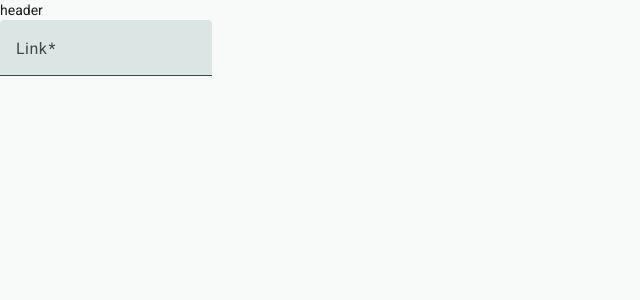
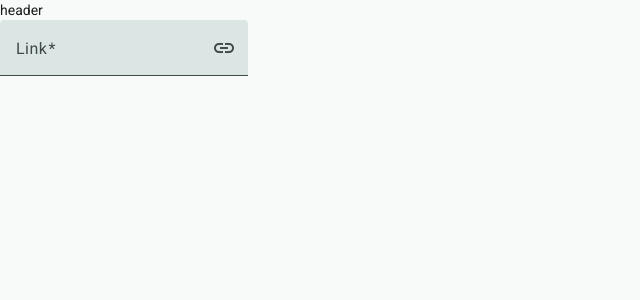
Before and after one commit to kolodziejczyks/de-dezinformacja, an Angular app: page / in a window 1280 px wide. Shown: the top 300 px of the page, without its empty margins (0-640 px from the left). Built offline with nearby package versions, Linux system fonts and the light colour scheme.

Commit message:
feat: icons

```diff
--- a/src/app/news-search/news-search.html
+++ b/src/app/news-search/news-search.html
@@ -8,6 +8,8 @@
       placeholder="Ex. www.wyborcza.pl"
       data-testid="news-search-input"
     />
+    <mat-icon matSuffix aria-hidden="false" aria-label="Example home icon" fontIcon="link" />
+
     @if (newsFormControl.hasError('pattern') && !newsFormControl.hasError('required')) {
     <mat-error data-testid="news-search-www-error">Please enter a valid www address</mat-error>
     } @if (newsFormControl.hasError('required')) {
--- a/src/index.html
+++ b/src/index.html
@@ -1,13 +1,16 @@
-<!doctype html>
-<html lang="en">
+<!DOCTYPE html>
+<html lang="pl">
   <head>
-  <meta charset="utf-8">
+    <meta charset="utf-8" />
     <title>DeDezinformacja</title>
-  <base href="/">
-  <meta name="viewport" content="width=device-width, initial-scale=1">
-  <link rel="icon" type="image/x-icon" href="favicon.ico">
-  <link href="https://fonts.googleapis.com/css2?family=Roboto:wght@300;400;500&display=swap" rel="stylesheet">
-  <link href="https://fonts.googleapis.com/icon?family=Material+Icons" rel="stylesheet">
+    <base href="/" />
+    <meta name="viewport" content="width=device-width, initial-scale=1" />
+    <link rel="icon" type="image/x-icon" href="favicon.ico" />
+    <link
+      href="https://fonts.googleapis.com/css2?family=Roboto:wght@300;400;500&display=swap"
+      rel="stylesheet"
+    />
+    <link href="https://fonts.googleapis.com/icon?family=Material+Icons" rel="stylesheet" />
   </head>
   <body>
     <app-root></app-root>
```
Also changed, not shown: src/app/news-search/news-search.ts (+12 -2 lines). Lines whose indentation alone changed are shown as unchanged.
